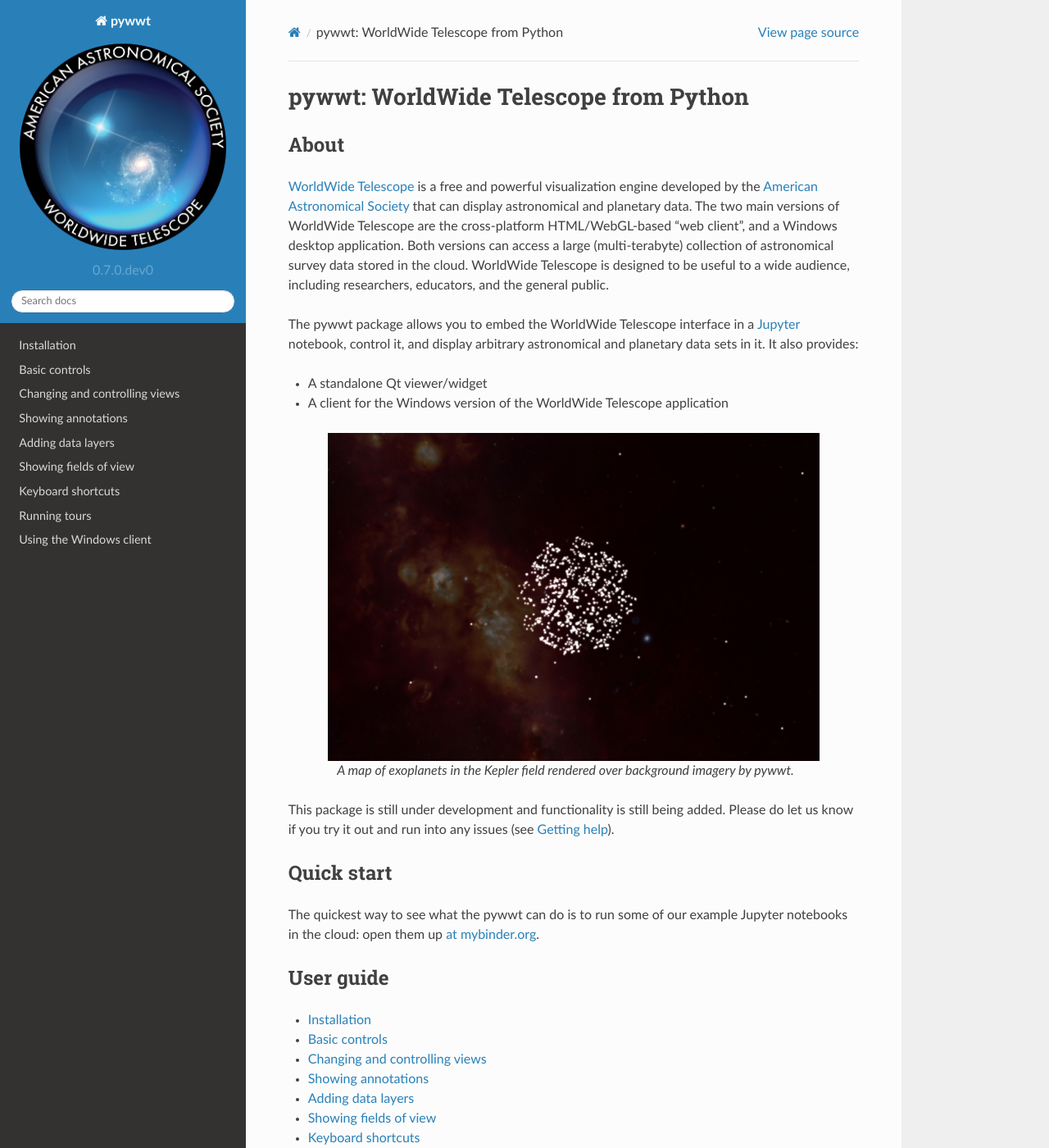
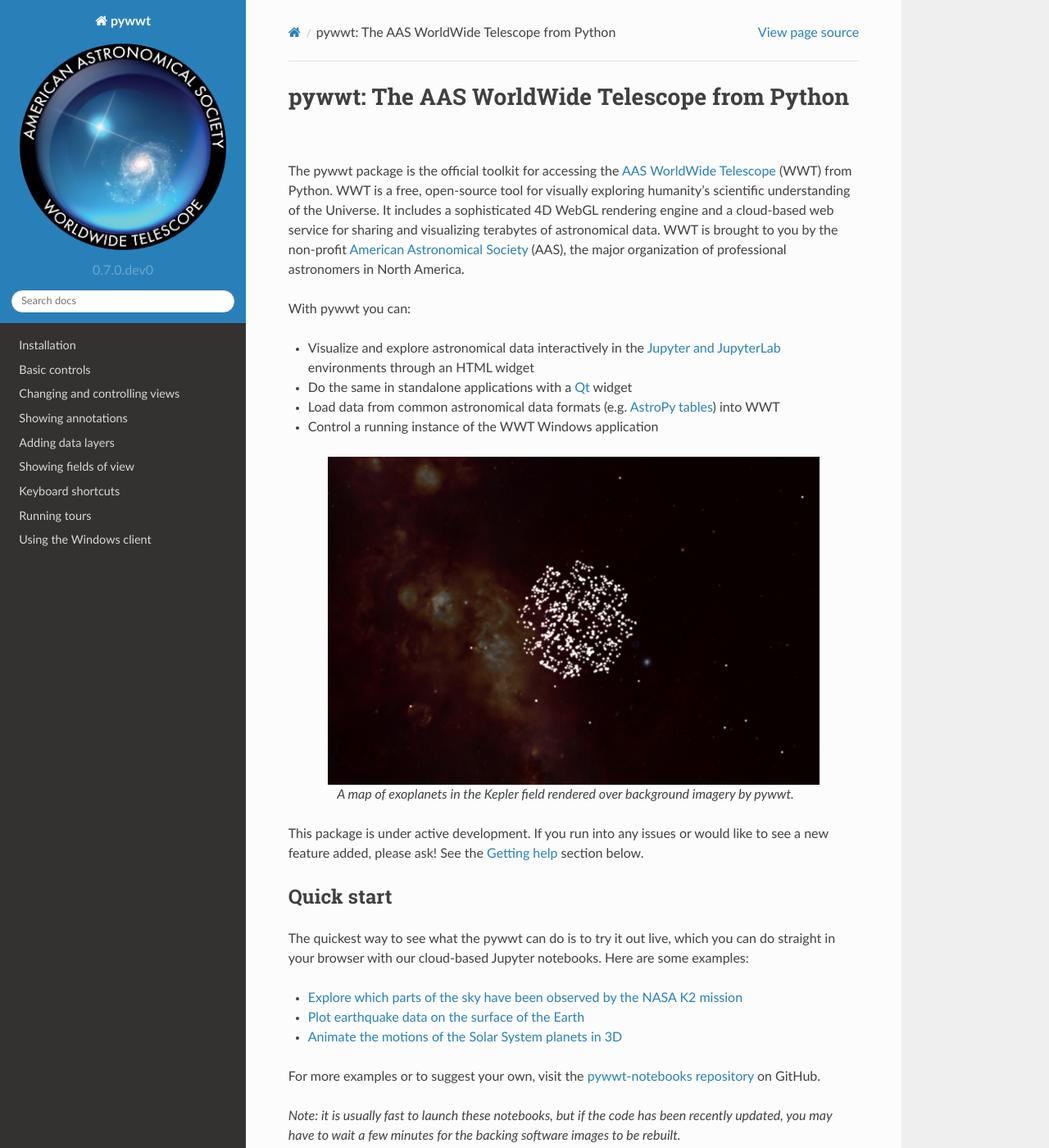
Before and after one commit to WorldWideTelescope/pywwt, a Sphinx documentation site: the page built from docs/index.rst, in a window 1280 px wide and 1400 px high. Shown: the whole window at 82% size. Built offline with Sphinx 7.4.7 and the Read the Docs theme 2.0.0, drawn with Linux system fonts in a browser that asks for light colours; pages that are not in the unit, such as notebooks, are missing from menus; some of the changed text lies outside the part shown.

Commit message:
docs/index.rst: iterate introductory material and update Binder links
This page still had links to `mybinder.org` for demo notebooks, which don’t
work for the time being because of WWT’s well-known issues with SSL. Update
these to our customized BinderHub instance. Sadly, those don’t work *either*
because we need to put out a new release of pywwt to keep compatibility with
the latest versions of JupyterLab.

Also iterate the introductory material to align with the README more closely,
and be more aggressive about the AAS branding.

```diff
--- a/docs/index.rst
+++ b/docs/index.rst
@@ -1,24 +1,30 @@
-pywwt: WorldWide Telescope from Python
-======================================
+pywwt: The AAS WorldWide Telescope from Python
+==============================================
 
-About
------
+The pywwt package is the official toolkit for accessing the AAS_ `WorldWide
+Telescope`_ (WWT) from Python. WWT is a free, open-source tool for visually
+exploring humanity’s scientific understanding of the Universe. It includes a
+sophisticated 4D WebGL rendering engine and a cloud-based web service for
+sharing and visualizing terabytes of astronomical data. WWT is brought to you
+by the non-profit `American Astronomical Society`_ (AAS), the major
+organization of professional astronomers in North America.
 
-`WorldWide Telescope <http://worldwidetelescope.org/home>`_ is a free and
-powerful visualization engine developed by the `American Astronomical Society
-<https://aas.org>`_ that can display astronomical and planetary data. The two
-main versions of WorldWide Telescope are the cross-platform HTML/WebGL-based
-“web client”, and a Windows desktop application. Both versions can access a
-large (multi-terabyte) collection of astronomical survey data stored in the
-cloud. WorldWide Telescope is designed to be useful to a wide audience,
-including researchers, educators, and the general public.
+.. _AAS: https://aas.org/
+.. _American Astronomical Society: https://aas.org/
+.. _WorldWide Telescope: http://www.worldwidetelescope.org/home
 
-The pywwt package allows you to embed the WorldWide Telescope interface in a
-`Jupyter <https://jupyter.org>`_ notebook, control it, and display arbitrary
-astronomical and planetary data sets in it. It also provides:
+With pywwt you can:
 
-* A standalone Qt viewer/widget
-* A client for the Windows version of the WorldWide Telescope application
+* Visualize and explore astronomical data interactively in the `Jupyter and
+  JupyterLab`_ environments through an HTML widget
+* Do the same in standalone applications with a Qt_ widget
+* Load data from common astronomical data formats (e.g. `AstroPy tables`_)
+  into WWT
+* Control a running instance of the WWT Windows application
+
+.. _Jupyter and JupyterLab: https://jupyter.org/
+.. _Qt: https://www.qt.io/
+.. _AstroPy tables: https://docs.astropy.org/en/stable/table/
 
 .. figure:: images/data_layers_kepler.png
    :align: center
@@ -26,16 +32,32 @@
 
    A map of exoplanets in the Kepler field rendered over background imagery by pywwt.
 
-This package is still under development and functionality is still being added.
-Please do let us know if you try it out and run into any issues (see `Getting
-help`_).
+This package is under active development. If you run into any issues or would
+like to see a new feature added, please ask! See the `Getting
+help`_ section below.
+
 
 Quick start
 -----------
 
-The quickest way to see what the pywwt can do is to run some of our example
-Jupyter notebooks in the cloud: open them up `at mybinder.org
-<https://mybinder.org/v2/gh/WorldWideTelescope/pywwt-notebooks/master?filepath=basic.ipynb>`_.
+The quickest way to see what the pywwt can do is to try it out live, which you
+can do straight in your browser with our cloud-based Jupyter notebooks. Here
+are some examples:
+
+* `Explore which parts of the sky have been observed by the NASA K2 mission
+  <http://binder.wwt-forum.org/v2/gh/WorldWideTelescope/pywwt-notebooks/master?urlpath=lab/tree/first-tutorials/kepler2_fovs.ipynb>`_
+* `Plot earthquake data on the surface of the Earth <http://binder.wwt-forum.org/v2/gh/WorldWideTelescope/pywwt-notebooks/master?urlpath=lab/tree/first-tutorials/planet_layers.ipynb>`_
+* `Animate the motions of the Solar System planets in 3D <http://binder.wwt-forum.org/v2/gh/WorldWideTelescope/pywwt-notebooks/master?urlpath=lab/tree/first-tutorials/solar_system_simulation.ipynb>`_
+
+For more examples or to suggest your own, visit the `pywwt-notebooks
+repository`_ on GitHub.
+
+.. _pywwt-notebooks repository: https://github.com/WorldWideTelescope/pywwt-notebooks
+
+*Note: it is usually fast to launch these notebooks, but if the code has been
+recently updated, you may have to wait a few minutes for the backing software
+images to be rebuilt.*
+
 
 User guide
 ----------
@@ -56,11 +78,17 @@
    windows
    api
 
+
 Getting help
 ------------
 
-If you run into any issues when using pywwt, please open an issue
-`on its GitHub repository <https://github.com/WorldWideTelescope/pywwt/issues>`_.
+If you run into any issues when using pywwt, please open an issue `in the
+pywwt repository <https://github.com/WorldWideTelescope/pywwt/issues>`_ on
+GitHub. We also encourage you to consider asking a question on `the WWT
+discussion forum`_ site.
+
+.. _the WWT discussion forum: https://wwt-forum.org/
+
 
 Acknowledgments
 ---------------
```
